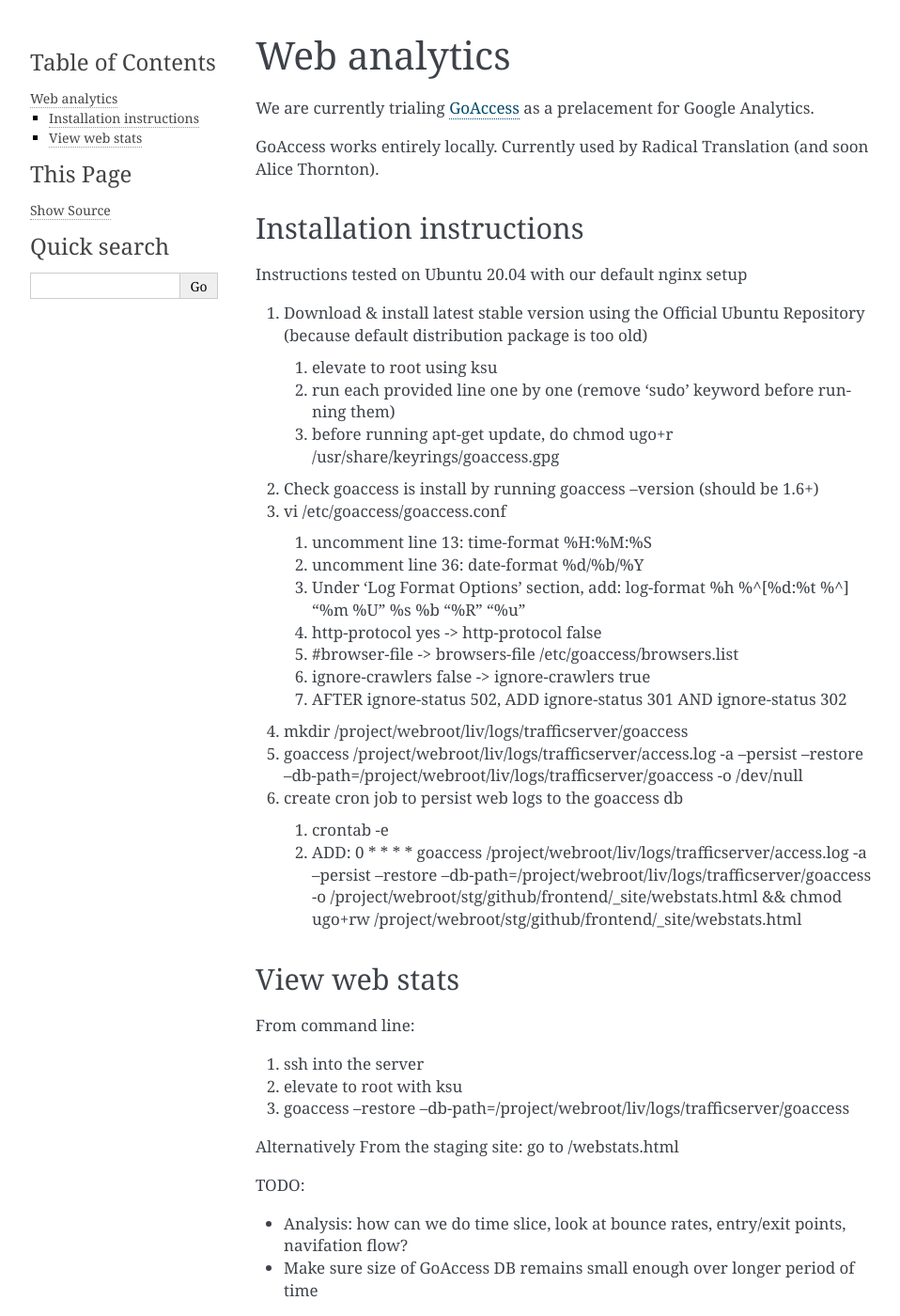
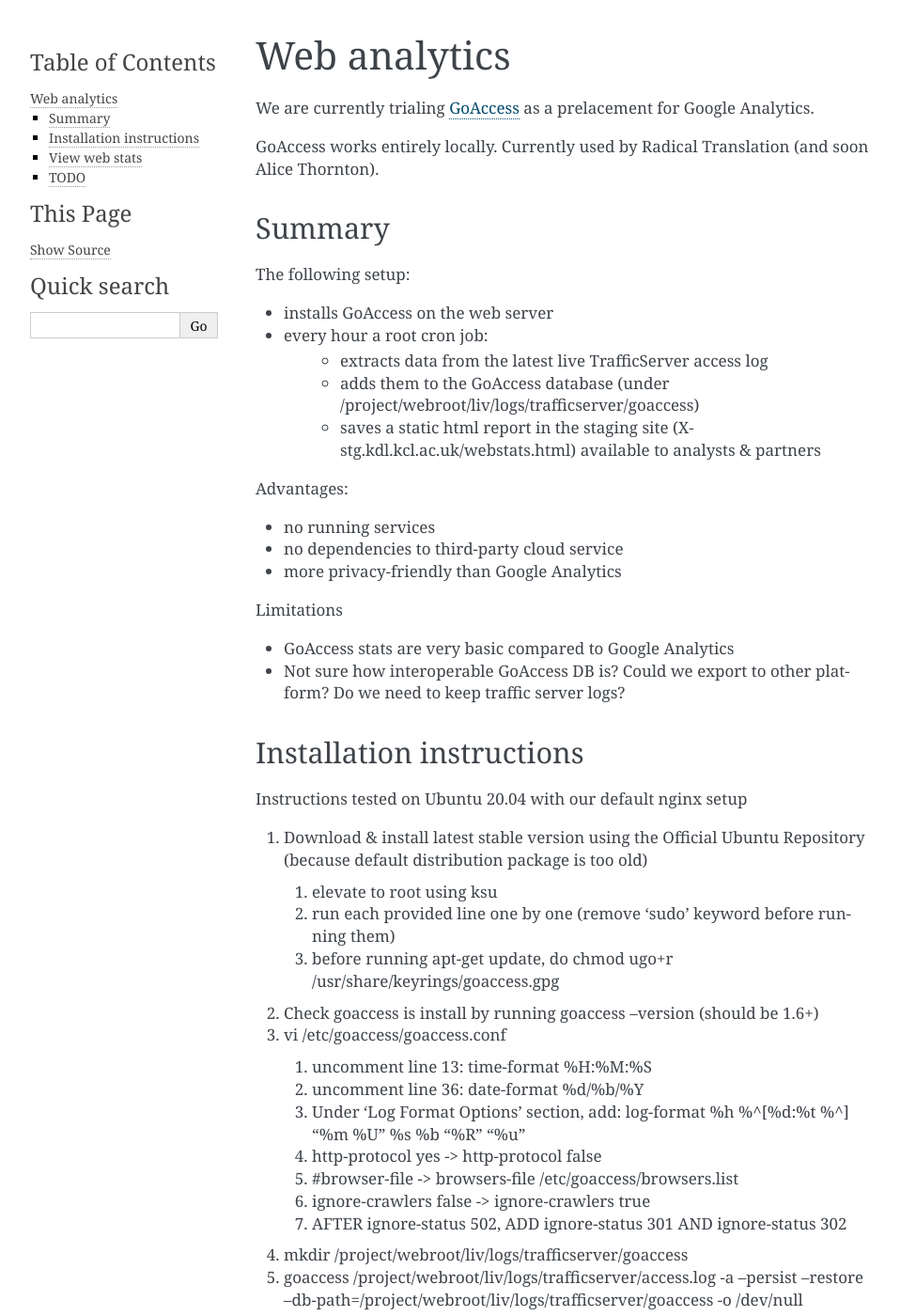
Before and after one commit to kingsdigitallab/reusable-components, a Sphinx documentation site: the page built from docs/reference/web-analytics.rst, in a window 1280 px wide and 1400 px high. Shown: the whole window at 94% size, without its empty margins (148-1106 px from the left). Built offline with Sphinx 7.4.7, drawn with Linux system fonts in a browser that asks for light colours.

Commit message:
Added a summary of the web analytics process with GoAccess.

```diff
--- a/docs/reference/web-analytics.rst
+++ b/docs/reference/web-analytics.rst
@@ -4,6 +4,28 @@ Web analytics
 We are currently trialing `GoAccess <https://goaccess.io/>`_ as a prelacement for Google Analytics.
 
 GoAccess works entirely locally. Currently used by Radical Translation (and soon Alice Thornton).
+
+Summary
+-------
+
+The following setup:
+
+* installs GoAccess on the web server
+* every hour a root cron job:
+    * extracts data from the latest live TrafficServer access log
+    * adds them to the GoAccess database (under /project/webroot/liv/logs/trafficserver/goaccess)
+    * saves a static html report in the staging site (X-stg.kdl.kcl.ac.uk/webstats.html) available to analysts & partners
+
+Advantages:
+
+* no running services
+* no dependencies to third-party cloud service
+* more privacy-friendly than Google Analytics
+
+Limitations
+
+* GoAccess stats are very basic compared to Google Analytics
+* Not sure how interoperable GoAccess DB is? Could we export to other platform? Do we need to keep traffic server logs?
 
 Installation instructions
 -------------------------
```
Also changed, not shown: other parts of docs/reference/web-analytics.rst (+2 -1 lines).
